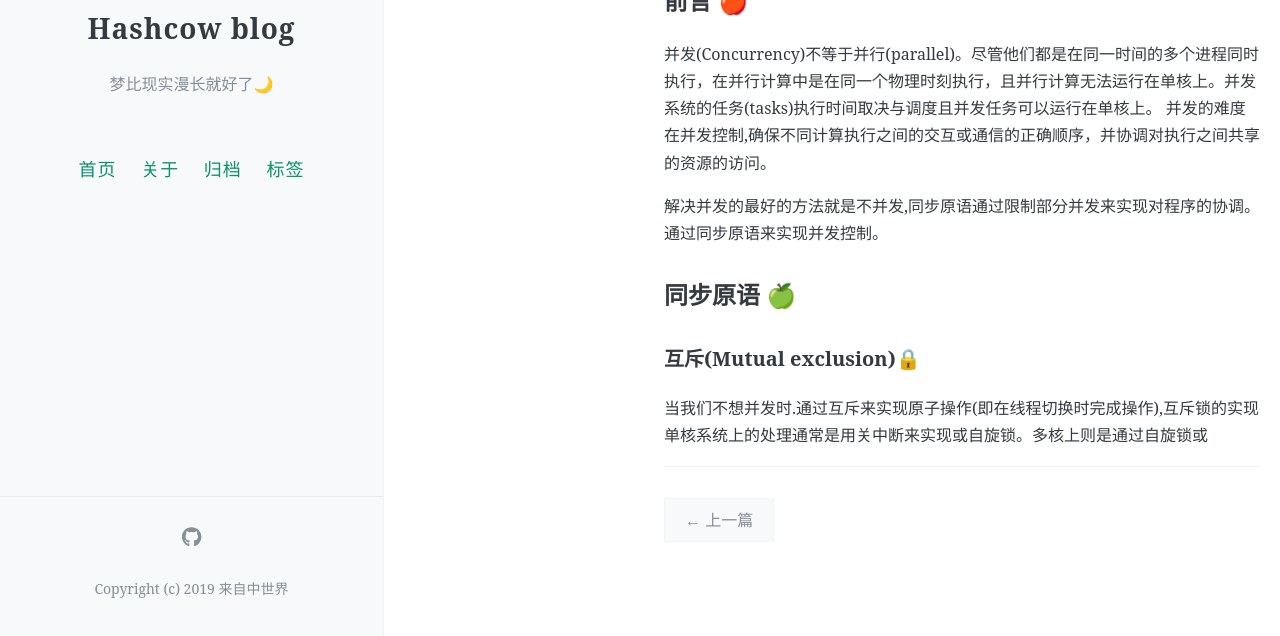
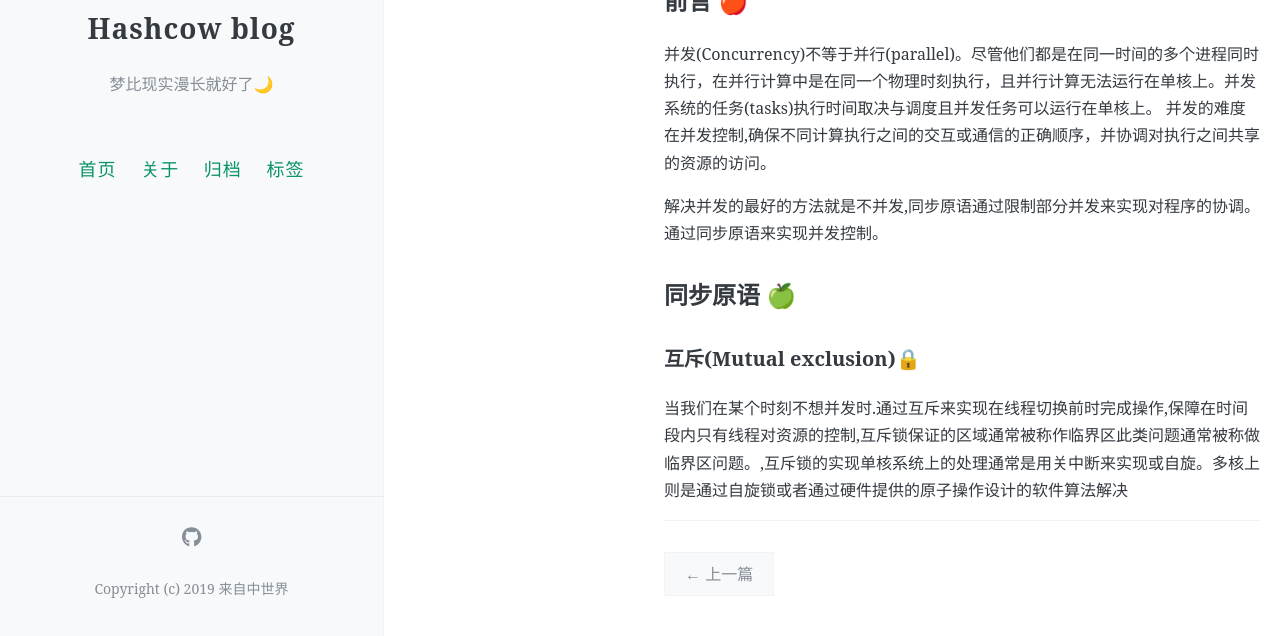
Before and after one commit to hashcowuwu/blog, a Jekyll site: the page built from _posts/2024-05-13-concurrent-note.md, in a window 1280 px wide and 930 px high, cut to the strip 294-930 px from the top of the window. Built offline with Jekyll 4.4.1, drawn with Linux system fonts in a browser that asks for light colours; comment, search, counter and statistics services are not loaded.

Commit message:
add atcode note

```diff
--- a/_posts/2024-05-13-concurrent-note.md
+++ b/_posts/2024-05-13-concurrent-note.md
@@ -22,4 +22,4 @@ toc: true
 
 ### 互斥(Mutual exclusion)🔒
 
-当我们不想并发时.通过互斥来实现原子操作(即在线程切换时完成操作),互斥锁的实现单核系统上的处理通常是用关中断来实现或自旋锁。多核上则是通过自旋锁或
+当我们在某个时刻不想并发时.通过互斥来实现在线程切换前时完成操作,保障在时间段内只有线程对资源的控制,互斥锁保证的区域通常被称作临界区此类问题通常被称做临界区问题。,互斥锁的实现单核系统上的处理通常是用关中断来实现或自旋。多核上则是通过自旋锁或者通过硬件提供的原子操作设计的软件算法解决
```
